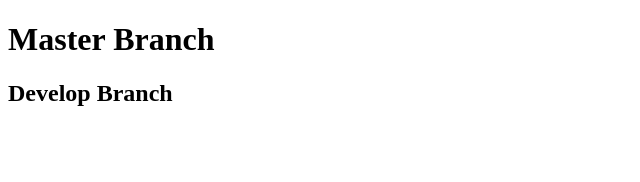
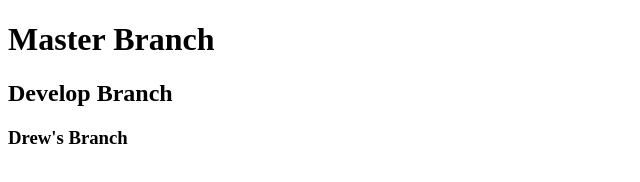
Before and after one commit to DGraber27/TeamGitRepo, a plain HTML site: page index.html in a window 1280 px wide. Shown: the whole page, without its empty margins (0-640 px from the left). Drawn offline with Linux system fonts and the light colour scheme.

Commit message:
drew's InitialCommit

```diff
--- a/index.html
+++ b/index.html
@@ -8,5 +8,6 @@
 <body>
     <h1>Master Branch</h1>
     <h2>Develop Branch</h2>
+    <h3>Drew's Branch</h3>
 </body>
 </html>
```
